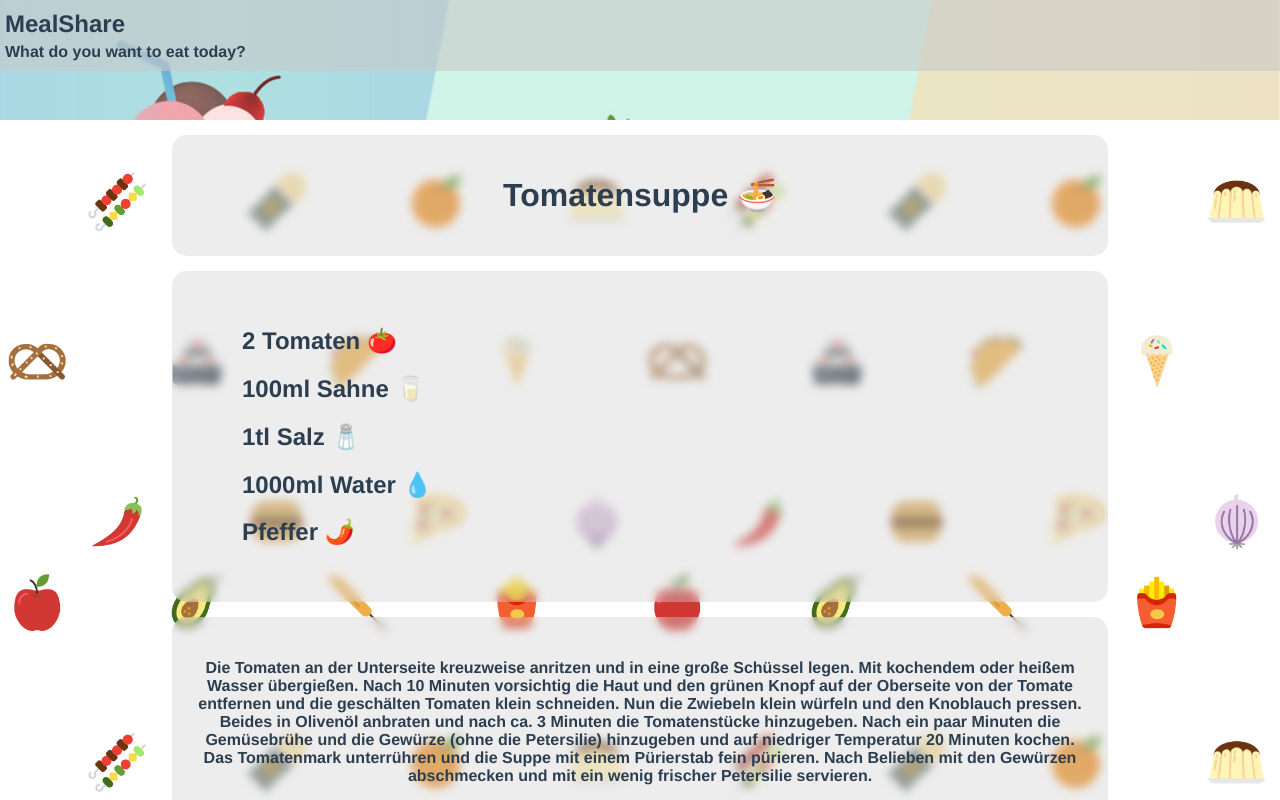
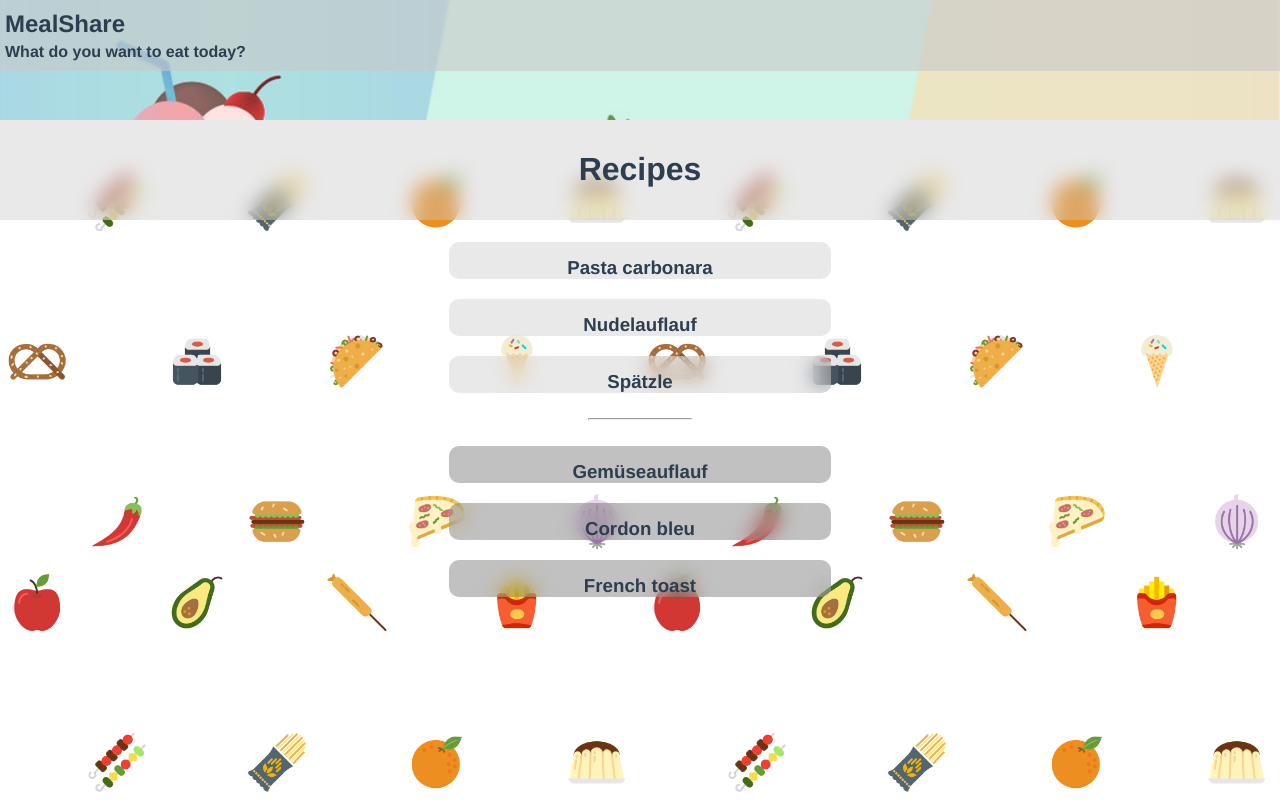
Before and after one commit to radiales/pbo, a Vue app in the folder pbo-project/: page /#/ in a window 1280 px wide. Both pictures are taken after a click on the button "Search". Shown: the top 800 px of the page. Built offline with nearby package versions, Linux system fonts and the light colour scheme.

Commit message:
Navigation now works, changed Recipes page.

```diff
--- a/pbo-project/src/App.vue
+++ b/pbo-project/src/App.vue
@@ -12,17 +12,17 @@
       <router-link to="/last">Last</router-link>
     </div>
     <transition name="slide-fade" mode="out-in">
-      <router-view v-if="!show" class="view" @onShowChanged="updateShow"></router-view>
+      <router-view v-if="show.home" v-bind:show="show" class="view" @onShowChanged="updateShow"></router-view>
     </transition>
     <transition name="slide-fade" mode="in-out">
-      <router-view v-if="show" class="view"  name="recipesView"></router-view>
+      <router-view v-if="show.recipes" v-bind:show="show" class="view"  name="recipeView"></router-view>
     </transition>
     <transition
       name="lastTransition"
       enter-active-class="last-start"
       leave-active-class="last-leave"
       >
-      <router-view v-if="show" class="view" name="lastView"></router-view>
+      <router-view v-if="show.last" v-bind:show="show" class="view" name="lastView"></router-view>
     </transition>
   </div>
 </template>
@@ -155,7 +155,12 @@ export default{
   },
   data:function(){
     return{
-      show: false
+      show: {
+        home:     true,
+        recipes:  false,
+        last:     false,
+        share:    false
+      }
     }
   }
 }
--- a/pbo-project/src/components/Home.vue
+++ b/pbo-project/src/components/Home.vue
@@ -77,7 +77,7 @@
 			</div>
 			<div class="form searchForm">
 				<form>
-					<input v-on:click="nextPage" type="button" value="Search">
+					<input v-on:click="nextPage('recipes')" type="button" value="Search">
 				</form>
 			</div>
 		</div>
@@ -150,8 +150,9 @@ export default {
 		}
 	},
 	methods: {
-	  nextPage(){
-		  this.doShow = !this.doShow;
+	  nextPage(key){
+		  this.doShow[key] = !this.doShow[key];
+		  this.doShow['home'] = false;
 		  this.$emit("onShowChanged", this.doShow);
 		  /*
 		   * We don't want to mutate the prop 'show' because its value will change
--- a/pbo-project/src/components/Recipes.vue
+++ b/pbo-project/src/components/Recipes.vue
@@ -6,24 +6,12 @@
 
       <div class="mainDiv">
         <div class="recipesGrpDiv">
-           <div class="activeRecipeDiv">
-              <h3> Pasta </h3>
-            </div>
-            <div class="activeRecipeDiv">
-               <h3> Pasta </h3>
-            </div>
-            <div class="activeRecipeDiv">
-               <h3> Pasta </h3>
+           <div v-for="meal in meals.available" v-bind:key="meal" class="activeRecipeDiv" v-on:click="nextPage('last')">
+              <h3> {{ meal }} </h3>
             </div>
             <hr/>
-            <div class="inactiveRecipeDiv">
-              <h3> Pasta </h3>
-            </div>
-            <div class="inactiveRecipeDiv">
-               <h3> Pasta </h3>
-            </div>
-            <div class="inactiveRecipeDiv">
-               <h3> Pasta </h3>
+            <div v-for="meal in meals.unavailable" v-bind:key="meal" class="inactiveRecipeDiv" v-on:click="nextPage('last')">
+              <h3> {{ meal }} </h3>
             </div>
         </div>
       </div>
@@ -34,8 +22,30 @@
 <script>
 export default {
   name: 'Recipes',
-  props: {
-    msg: String
+  props: ['show'],
+  data: function(){
+    return{
+      doShow: this.show,
+      meals:{
+        available:[
+          "Pasta carbonara",
+          "Nudelauflauf",
+          "Spätzle"
+        ],
+        unavailable:[
+          "Gemüseauflauf",
+          "Cordon bleu",
+          "French toast"
+        ]
+      }
+    }
+  },
+  methods:{
+    nextPage(val){
+      this.doShow[val] = !this.doShow[val];
+		  this.doShow['recipes'] = false;
+		  this.$emit("onShowChanged", this.doShow);
+    }
   }
 }
 </script>
@@ -60,13 +70,13 @@ a {
 
 .titleDiv{
   margin: 0 auto;
-  background: rgb(69, 151, 206);
+  background: rgba(200,200,200,0.4);
+	backdrop-filter: blur(10px);
   padding: 10px;
 }
 
 .mainDiv{
   margin: 0 auto;
-  background: rgb(56, 202, 51);
   padding: 2px;
 }
 
@@ -74,11 +84,11 @@ a {
   margin-top: 2%;
   margin-bottom: 2%;
   width: 8%;
-  border-top: 3px solid rgb(38, 138, 35)
 }
 
 .mainDiv h3{
-  margin: 5% auto 5% 5%;
+  text-align: center;
+  padding-top: 15px;
 }
 
 .activeRecipeDiv,
@@ -90,29 +100,26 @@ a {
 }
 
 .activeRecipeDiv{
-    border: 1px solid green;
-    background-color: rgb(57, 182, 57);
+    background: rgba(200,200,200,0.4);
+	  backdrop-filter: blur(10px);
 }
 
 .inactiveRecipeDiv{
-  border: 1px solid green;
-  background-color: rgb(119, 170, 119);
-}
-
-.inactiveRecipeDiv h3{
- margin: 5% auto 5% 3%;
+  background: rgba(100,100,100,0.4);
+	backdrop-filter: blur(10px);
 }
 
 @media screen and (max-width: 600px) {
   .activeRecipeDiv,
   .inactiveRecipeDiv{
-      width: 100%
+      width: 90%;
+      height: 50px;
   }
 
   .mainDiv hr{
     margin-top: 8%;
     margin-bottom: 8%;
-    width: 100%;
+    width: 50%;
   }
 
 }
--- a/pbo-project/src/main.js
+++ b/pbo-project/src/main.js
@@ -28,7 +28,12 @@ Vue.component("Constraint", Constraint);
 var vueIn = new Vue({
   router,
   data:{
-    show: false
+    show: {
+      home:     true,
+      recipes:  false,
+      last:     false,
+      share:    false
+    }
   },
   methods: {
     updateShowVariable: function(){
--- a/pbo-project/src/router.js
+++ b/pbo-project/src/router.js
@@ -15,8 +15,8 @@ export default new Router({
         default:    Home,
         recipeView: Recipes,
         lastView:   Last,
-      },
-      props: {default: true, recipeView: false, lastView: false}
+      }//,
+      //props: {default: true, recipeView: false, lastView: false}
     },
     {
       path: "/recipes",
```
